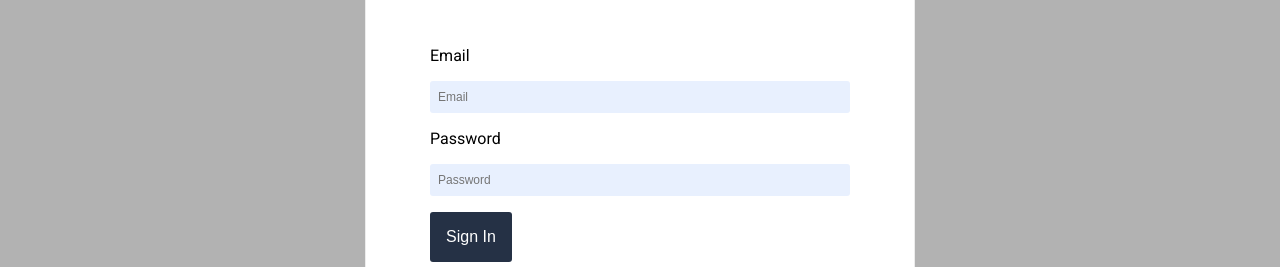
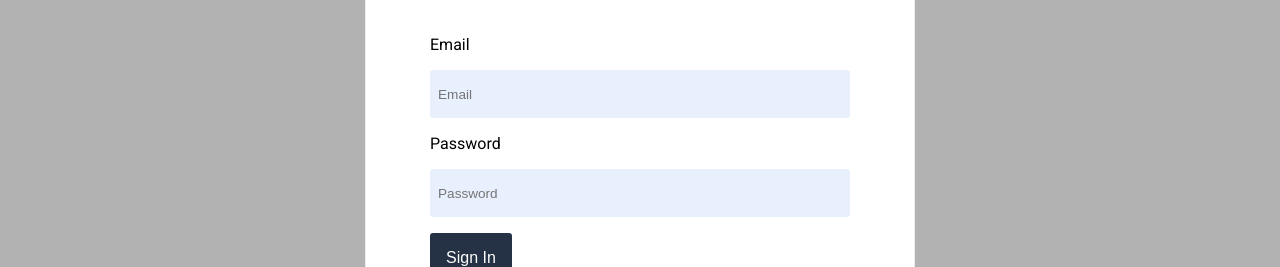
Before and after one commit to rlassi/grocery_app, a React (Create React App) app in the folder client/: page / in a window 1280 px wide. Both pictures are taken after a click on the button "SIGN IN". Shown: the part 247-514 px from the top of the page. Built offline with nearby package versions, Linux system fonts and the light colour scheme; no server answers.

Commit message:
add top prop to change position of close button in product forms; update signin input height

```diff
--- a/client/src/components/products/EditProduct.js
+++ b/client/src/components/products/EditProduct.js
@@ -28,7 +28,7 @@ const EditProduct = ({
     return (
         <React.Fragment>
             <Styled.EditProduct show={!edit}>
-                <CloseButton onClick={closeSideDrawer} />
+                <CloseButton onClick={closeSideDrawer} top="2rem"/>
                 {!edit && p && (
                     <React.Fragment>
                         <h1>{p.name}</h1>
--- a/client/src/components/products/ProductForm.js
+++ b/client/src/components/products/ProductForm.js
@@ -46,7 +46,7 @@ const ProductForm = ({
 
     return (
         <Styled.ProductFormContainer>
-            <CloseButton onClick={closeSideDrawer} />
+            <CloseButton onClick={closeSideDrawer} top="2rem"/>
             <h1>{p ? 'Edit Product' : 'Add Product'}</h1>
             <UI.Form onSubmit={handleSubmit} margin="1rem 0">
                 <label>Product Name</label>
--- a/client/src/components/styled-components/UI/CloseButton.js
+++ b/client/src/components/styled-components/UI/CloseButton.js
@@ -1,9 +1,9 @@
 import React from 'react';
 import styled from 'styled-components';
 
-const CloseButton = ({ onClick, bgColor }) => {
+const CloseButton = ({ onClick, bgColor, top }) => {
     return (
-        <StyledCloseButton onClick={onClick}>
+        <StyledCloseButton top={top} onClick={onClick}>
             <CloseButtonContent>
                 <CloseX bgColor={bgColor} />
                 <CloseX bgColor={bgColor} />
@@ -20,6 +20,9 @@ const StyledCloseButton = styled.div`
     right: 3rem;
     &:hover {
         cursor: pointer;
+    }
+    @media only screen and (max-width: 599px){
+        top: ${props => props.top ? props.top : '5.5rem'};
     }
 `;
 
--- a/client/src/components/styled-components/UI/styles.js
+++ b/client/src/components/styled-components/UI/styles.js
@@ -65,6 +65,10 @@ const ButtonBadge = styled(ButtonPrimary)`
     margin: 0;
     padding: 1px 1px 0 0;
 
+    @media only screen and (max-width: 599px){
+        padding: 0 0 5px 0;
+    }
+
     ${({ diameter }) => diameter && css`
         border-radius: ${diameter / 2}px;
         height: ${diameter}px;
@@ -93,7 +97,7 @@ const InputMd = styled.input`
     border-bottom-right-radius: ${props => props.br && props.br};
     border-bottom-left-radius: ${props => props.bl && props.bl};
     font-size: 1rem;
-    height: 2rem;
+    height: ${props => props.height ? props.height : '3rem'};
     margin: ${props => props.margin && props.margin};
     padding: 0 0 0 .5rem;
     width: 100%;
@@ -110,7 +114,7 @@ const InputXS = styled(InputMd)`
 `;
 
 const InputSignIn = styled(InputMd)`
-    font-size: .75rem;
+    font-size: .85rem;
     max-width: 100%;
 `;
 
```
